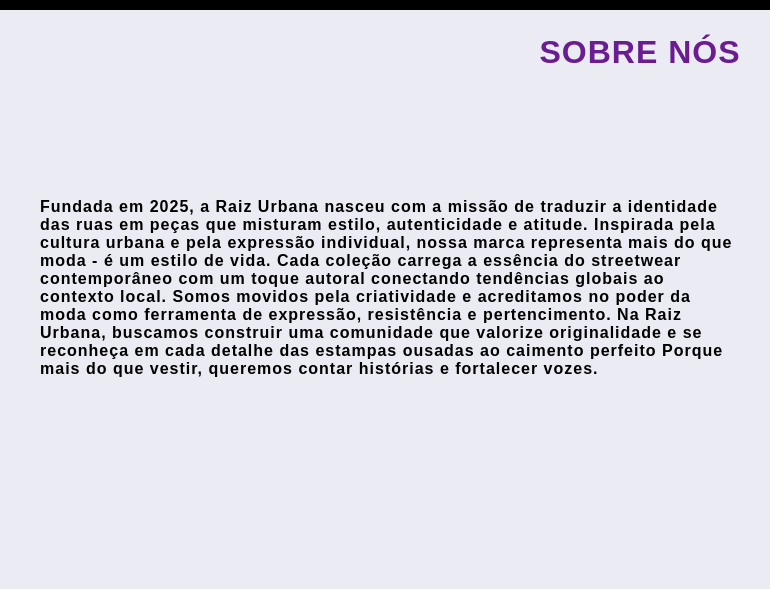
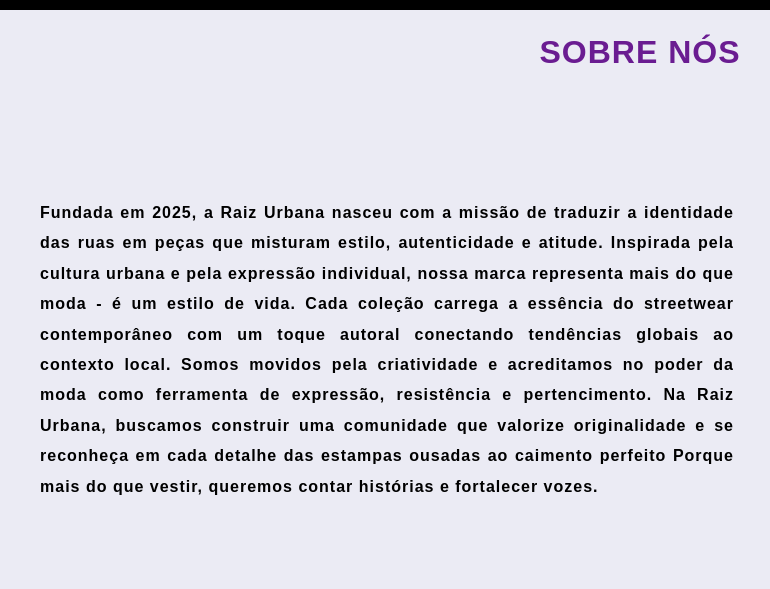
Before and after one commit to FelipeDaSilvaMachado/raizUrbana, a plain HTML site: page usuario/sobreNosQuemSomos.html in a window 1280 px wide. Shown: the part 110-699 px from the top of the page, 0-770 px from the left. Drawn offline with nearby package versions, Linux system fonts and the light colour scheme; a web font is replaced by a local one.

Commit message:
Update sobreNosQuemSomos.css

```diff
--- a/cssUsuarios/sobreNosQuemSomos.css
+++ b/cssUsuarios/sobreNosQuemSomos.css
@@ -175,10 +175,11 @@ main {
 }
 
 .texto {
+    text-align: justify;
     padding-top: 80px;
     margin: 40px;
-
     font-size: 16px;
+    line-height: 1.9;
 }
 
 footer {
```
